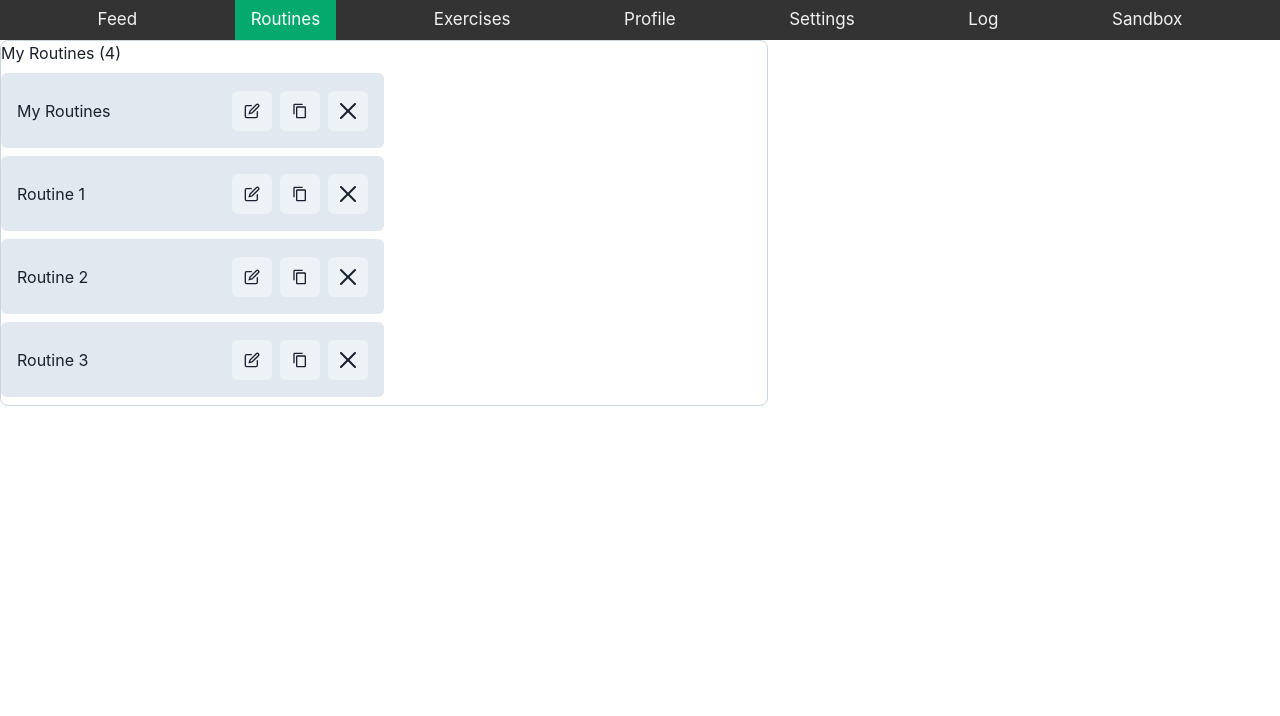
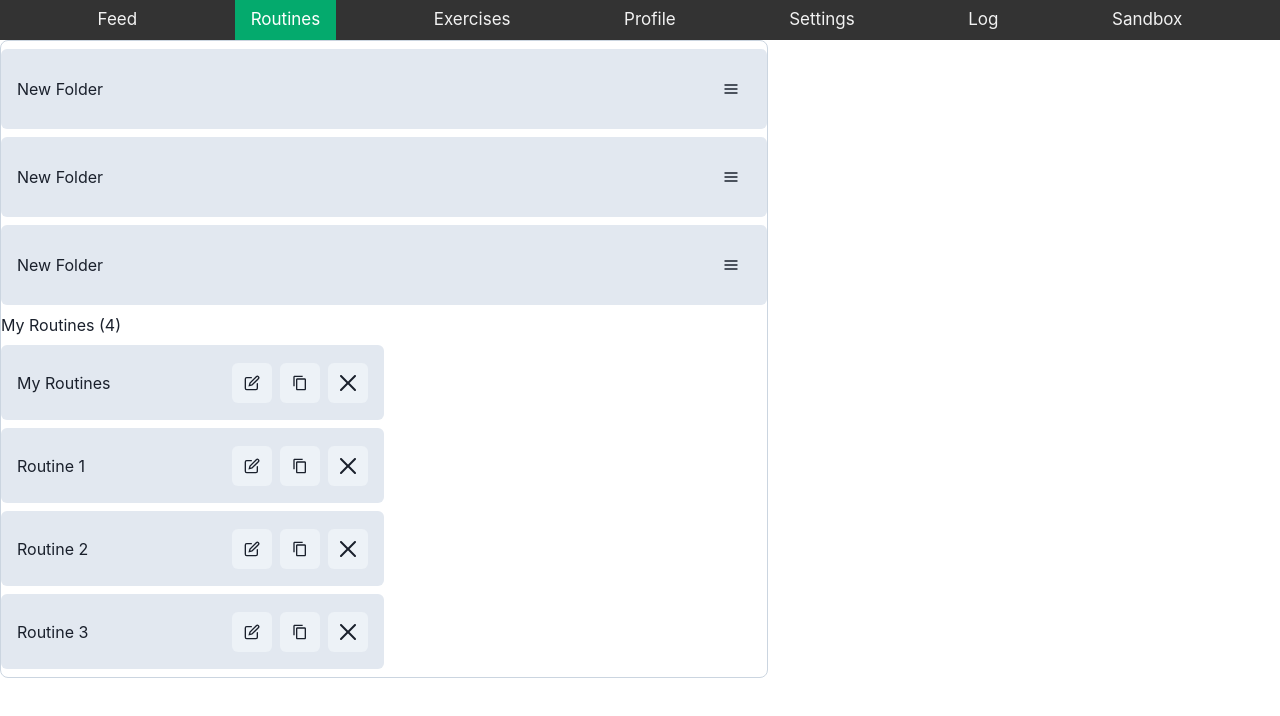
Before and after one commit to yashveer-bika/hevy-clone, a React (Create React App) app in the folder frontend/: page /routines in a window 1280 px wide. Shown: the top 716 px of the page. Built offline with nearby package versions, Linux system fonts and the light colour scheme.

Commit message:
made folder header with delete and rename features

```diff
--- /dev/null
+++ b/frontend/src/components/Folder.tsx
@@ -0,0 +1,100 @@
+import { useState } from 'react';
+import { Box, IconButton, Menu, MenuButton, MenuItem, MenuList, Modal, ModalOverlay, ModalContent, ModalHeader, ModalCloseButton, ModalBody, ModalFooter, Button, Input } from '@chakra-ui/react';
+import { HamburgerIcon } from '@chakra-ui/icons';
+
+const defaultName = "New Folder"
+
+const Folder = ({ id, onAddRoutine, onDeleteFolder } : any) => {
+  const [isMenuOpen, setIsMenuOpen] = useState(false);
+  const [isRenameModalOpen, setIsRenameModalOpen] = useState(false);
+  const [tempFolderName, setTempFolderName] = useState(defaultName);
+  const [currentName, setCurrentName] = useState(defaultName);
+
+  const handleMenuToggle = () => {
+    setIsMenuOpen(!isMenuOpen);
+  };
+
+  const handleRenameClick = () => {
+    setTempFolderName(currentName);
+    setIsRenameModalOpen(true);
+  };
+
+  const handleRenameCancel = () => {
+    setIsRenameModalOpen(false);
+  };
+
+  const handleRenameSubmit = () => {
+    setCurrentName(tempFolderName);
+    setIsRenameModalOpen(false);
+  };
+
+  const handleAddRoutine = () => {
+    onAddRoutine(currentName);
+    setIsMenuOpen(false);
+  };
+
+  const handleDeleteFolder = () => {
+    onDeleteFolder(id);
+    setIsMenuOpen(false);
+    console.log("attempted to delete folder");
+  };
+
+  const handleTempNameChange = (event : any) => {
+    setTempFolderName(event.target.value);
+  };
+
+  return (
+    <Box
+      w="100%"
+      h="80px"
+      bg="gray.200"
+      borderRadius="md"
+      display="flex"
+      justifyContent="space-between"
+      alignItems="center"
+      px={4}
+      my={2}
+    >
+      <Box>{currentName}</Box>
+      <Menu>
+        <MenuButton
+          as={IconButton}
+          icon={<HamburgerIcon />}
+          aria-label="Options"
+          variant="ghost"
+          onClick={handleMenuToggle}
+        />
+        <MenuList>
+          <MenuItem onClick={handleAddRoutine}>Add New Routine</MenuItem>
+          <MenuItem onClick={handleRenameClick}>Rename Folder</MenuItem>
+          <MenuItem onClick={handleDeleteFolder}>Delete Folder</MenuItem>
+        </MenuList>
+      </Menu>
+
+      {/* RENAMING FOLDER MODAL */}
+      <Modal isOpen={isRenameModalOpen} onClose={handleRenameCancel}>
+        <ModalOverlay />
+        <ModalContent>
+          <ModalHeader>Rename Folder</ModalHeader>
+          <ModalCloseButton />
+          <ModalBody>
+            <Input
+              value={tempFolderName}
+              onChange={handleTempNameChange}
+              placeholder="New folder name"
+            />
+          </ModalBody>
+          <ModalFooter>
+            <Button colorScheme="blue" mr={3} onClick={handleRenameSubmit}>
+              Save
+            </Button>
+            <Button onClick={handleRenameCancel}>Cancel</Button>
+          </ModalFooter>
+        </ModalContent>
+      </Modal>
+
+    </Box>
+  );
+};
+
+export default Folder;
--- a/frontend/src/components/RoutineCellGeneric.tsx
+++ b/frontend/src/components/RoutineCell.tsx
@@ -2,7 +2,7 @@ import { useState } from 'react';
 import { Box, IconButton, Input, Link } from '@chakra-ui/react';
 import { CloseIcon, CopyIcon, EditIcon, CheckIcon } from '@chakra-ui/icons';
 
-const RoutineCellGeneric = ({ routineLink, index, name, onDelete, onDuplicate, onNameChange } : any) => {
+const RoutineCell = ({ routineLink, index, name, onDelete, onDuplicate, onNameChange } : any) => {
   const [isEditing, setIsEditing] = useState(false);
   const [editedName, setEditedName] = useState(name);
 
@@ -92,4 +92,4 @@ const RoutineCellGeneric = ({ routineLink, index, name, onDelete, onDuplicate, o
   );
 };
 
-export default RoutineCellGeneric;
+export default RoutineCell;
--- a/frontend/src/pages/RoutinesPage.tsx
+++ b/frontend/src/pages/RoutinesPage.tsx
@@ -1,25 +1,37 @@
 import { Box } from "@chakra-ui/react";
 import { useState } from "react";
-import RoutineCellGeneric from "../components/RoutineCellGeneric";
+import Folder from "../components/Folder";
+import RoutineCell from "../components/RoutineCell";
 
 // TODO: fill out the RoutinesPage
 export default function RoutinesPage() {
 
     // TODO: change the routineLink to my routine page
-    const [boxes, setBoxes] = useState([
+    const [routines, setRoutines] = useState([
         { id: 1, name: "My Routines" },
         { id: 2, name: "Routine 1", routineLink: "https://www.youtube.com/watch?v=IOl42YpK_Es" },
         { id: 3, name: "Routine 2", routineLink: "https://www.youtube.com/watch?v=HE45jVN7XKM"  },
         { id: 4, name: "Routine 3", routineLink: "https://www.youtube.com/watch?v=X6H4l9R3DnY" }
       ]);
-      const [counter, setCounter] = useState(boxes.length);
+      const [routineCounter, setRoutineCounter] = useState(routines.length);
+
+      // TODO: change the routineLink to my routine page
+    const [folders, setFolders] = useState([
+        { id: 1, name: "Hersovyac Beginner" },
+        { id: 2, name: "Stronglifts 5x5", },
+        { id: 3, name: "Home Workouts", },
+      ]);
+      const [folderCounter, setFolderCounter] = useState(folders.length);
+
+
+      // routine handlers
 
       const handleDelete = (id : number) => {
-        setBoxes((prevBoxes) => prevBoxes.filter((box) => box.id !== id));
+        setRoutines((prevBoxes) => prevBoxes.filter((box) => box.id !== id));
       };
 
       const handleDuplicate = (id : number) => {
-        const boxToDuplicate = boxes.find((box) => box.id === id);
+        const boxToDuplicate = routines.find((box) => box.id === id);
 
         if (!boxToDuplicate) {
           return; // Box with the provided id not found
@@ -27,14 +39,14 @@ export default function RoutinesPage() {
 
         const duplicatedName = `${boxToDuplicate.name} (Copy)`;
 
-        const duplicatedBox = { id: counter + 1, name: duplicatedName, routineLink: boxToDuplicate.routineLink };
+        const duplicatedBox = { id: routineCounter + 1, name: duplicatedName, routineLink: boxToDuplicate.routineLink };
 
-        setBoxes((prevBoxes) => [...prevBoxes, duplicatedBox]);
-        setCounter((prevCounter) => prevCounter + 1);
+        setRoutines((prevBoxes) => [...prevBoxes, duplicatedBox]);
+        setRoutineCounter((prevCounter) => prevCounter + 1);
       };
 
       const handleNameChange = (id : number, newName : string) => {
-        setBoxes((prevBoxes) => {
+        setRoutines((prevBoxes) => {
           return prevBoxes.map((box) => {
             if (box.id === id) {
               return { ...box, name: newName };
@@ -44,14 +56,57 @@ export default function RoutinesPage() {
         });
       };
 
+      // TODO: set up handler functions correctly
+      // folder handlers
+      const handleAddRoutineToFolder = () => {
+
+      }
+
+    //   const handleRenameFolder = (id : number, newName : string) => {
+    //     setFolders((prevBoxes) => {
+    //         return prevBoxes.map((box) => {
+    //           if (box.id === id) {
+    //             return { ...box, name: newName };
+    //           }
+    //           return box;
+    //         });
+    //       });
+    //   }
+
+    const handleDeleteFolder = (folderId : number) => {
+        // console.log("BEFORE RESETTING FOLDERS");
+        // console.log(`folders: ${folders.map((folder) => (folder.id))}`);
+        // console.log(`folders.id ${folderId}`);
+
+        setFolders(folders => folders.filter(folder => folder.id !== folderId));
+        // console.log(`folders: ${folders}`);
+        // console.log("AFTER RESETTING FOLDERS");
+      };
+
       return (
-        <Box borderRadius='lg' border="1px" w="60%" borderColor='gray.300' >
+        <Box className="routines-overview-screen-right-container" borderRadius='lg' border="1px" w="60%" borderColor='gray.300' >
 
-            <h1>My Routines ({boxes.length})</h1>
+            <Box>
+                {
+                    folders.map((folder) => (
+                        <Folder
+                            key={folder.id}
+                            id={folder.id}
+                            onAddRoutine={handleAddRoutineToFolder}
+                            onDeleteFolder={handleDeleteFolder}>
+                        </Folder>
+                    ))
+                }
+            </Box>
+
+
+
+            <Box className="my-routines">
+                <h1>My Routines ({routines.length})</h1>
 
                 <div className="my-routines-container">
-                {boxes.map((box) => (
-                    <RoutineCellGeneric
+                    {routines.map((box) => (
+                        <RoutineCell
                             key={box.id}
                             index={box.id}
                             name={box.name}
@@ -64,5 +119,7 @@ export default function RoutinesPage() {
                 </div>
             </Box>
 
+        </Box>
+
       );
 }
```
Lines whose indentation alone changed are shown as unchanged.
